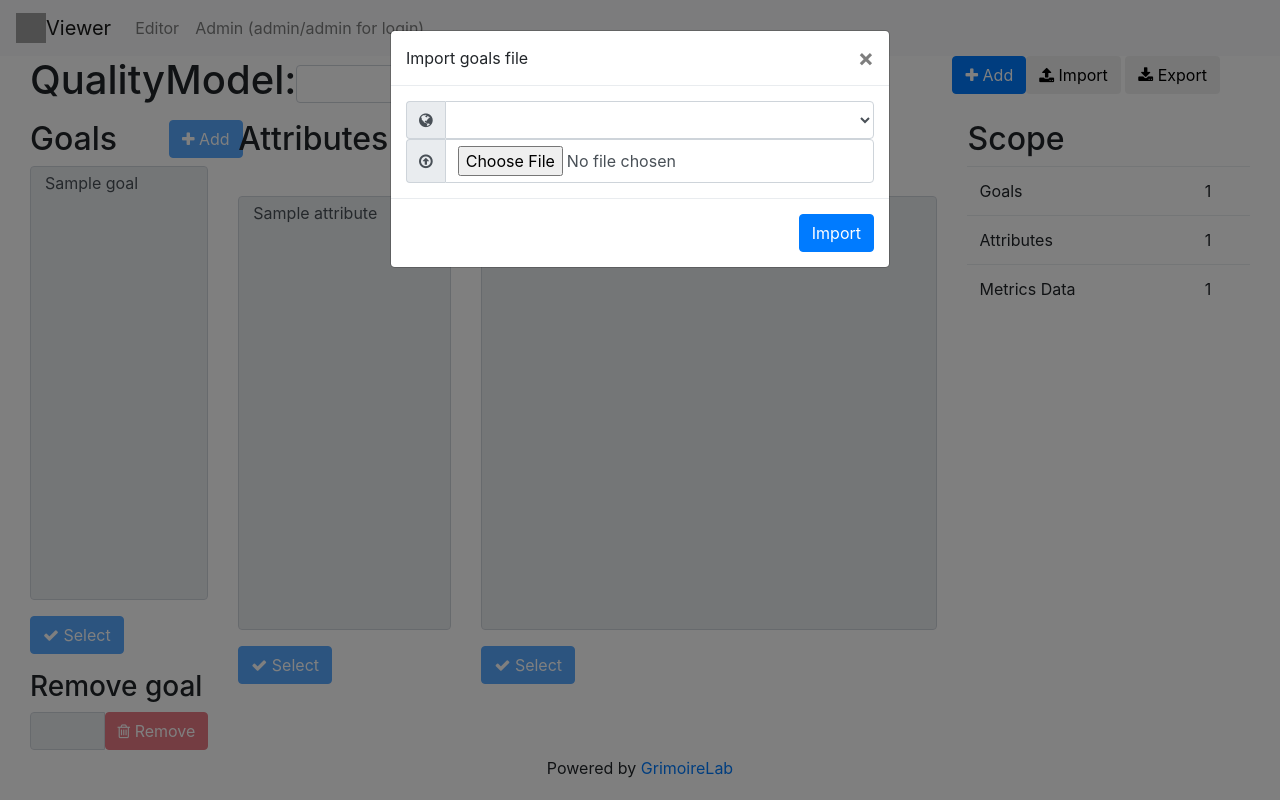
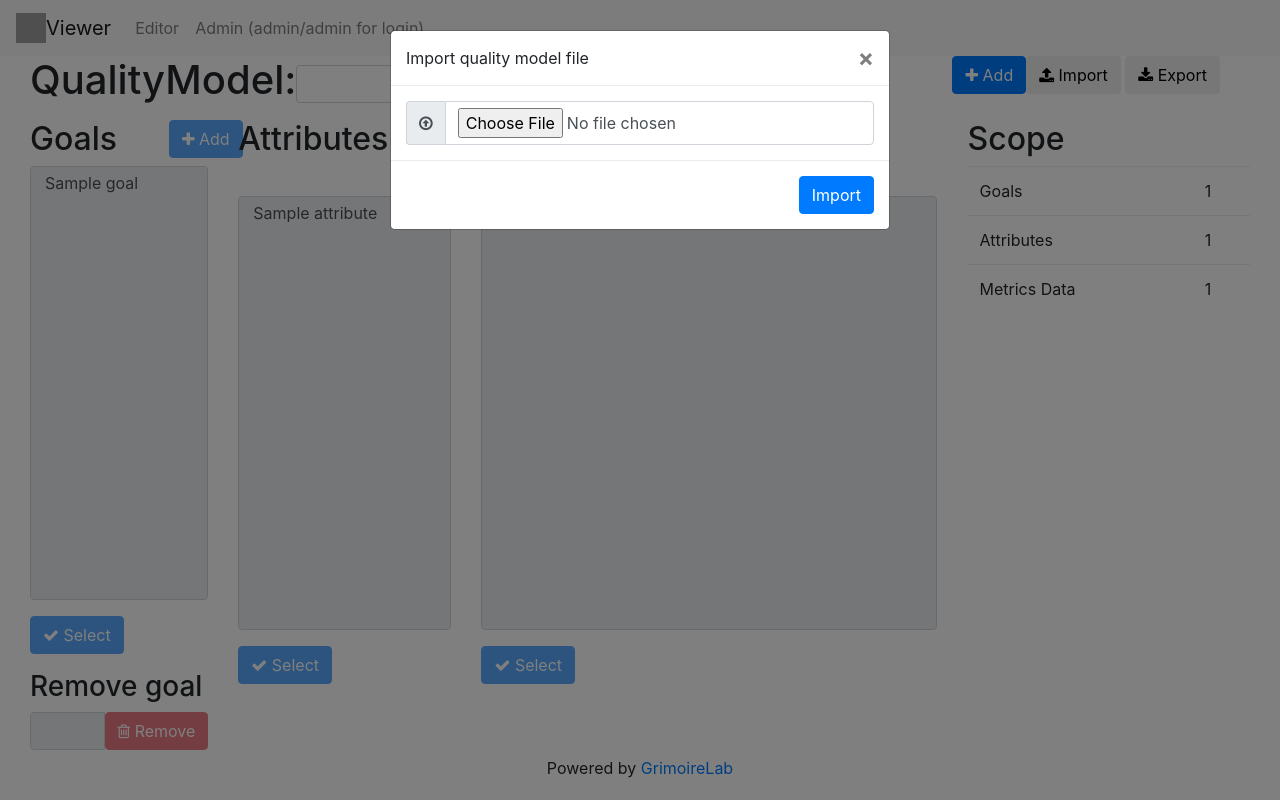
Before and after one commit to Bitergia/prosoul, a Django app: page /meditor/editor in a window 1280 px wide, after a click that opens the changed part. Run offline with Django 3.2, Linux system fonts and the light colour scheme; tables that the repository leaves empty hold one stand-in row (values such as "Sample post"); some libraries are stand-ins or nearby versions; grey boxes are pictures that could not be loaded.

Commit message:
[templates] Fix editor template titles

```diff
--- a/django_meditor/meditor/templates/meditor/editor.html
+++ b/django_meditor/meditor/templates/meditor/editor.html
@@ -21,19 +21,15 @@
             {% csrf_token %}
             <div class="modal-header">
                 <div class="modal-title">
-                    Import goals file
+                    Import quality model file
                 </div>
               <button type="button" class="close" data-dismiss="modal">&times;</button>
             </div>
             <div class="modal-body">
-                    <div class="input-group">
-                       <span class="input-group-addon"><i class="fa fa-globe"></i></span>
-                           {{ qmodels_form.name }}
-                     </div>
-                     <div class="input-group">
-                       <span class="input-group-addon"><i class="fa fa-arrow-circle-o-up"></i></span>
-                       <input type="file" name="imported_file" placeholder="Select JSON file" accept="application/json" required=True class="form-control">
-                     </div>
+               <div class="input-group">
+                 <span class="input-group-addon"><i class="fa fa-arrow-circle-o-up"></i></span>
+                 <input type="file" name="imported_file" placeholder="Select JSON file" accept="application/json" required=True class="form-control">
+               </div>
             </div>
             <div class="modal-footer">
               <button type="submit" class="btn btn-primary">Import</button>
@@ -50,7 +46,7 @@
           <div class="modal-content">
             <form id="qmodel_download" method="POST" action="./export/" enctype="multipart/form-data">{% csrf_token %}
             <div class="modal-header">
-              <div class="modal-title">Download goals file</div>
+              <div class="modal-title">Download quality model file</div>
               <button type="button" class="close" data-dismiss="modal">&times;</button>
             </div>
             <div class="modal-body">
@@ -75,7 +71,7 @@
               <form action="./add_qmodel" method="post">
                   {% csrf_token %}
               <div class="modal-header">
-                <div class="modal-title">Add qmodel</div>
+                <div class="modal-title">Add Quality Model</div>
                 <button type="button" class="close" data-dismiss="modal">&times;</button>
               </div>
               <div class="modal-body">
@@ -127,7 +123,7 @@
       </div>
   </div>
 
-  <!-- Modal: Add attribute -->
+  <!-- Modal: Add metric -->
   <div class="modal fade" id="DSModal" role="dialog">
       <div class="modal-dialog">
       <!-- Modal content-->
@@ -148,9 +144,6 @@
                 <div class="modal-body">
                     <div class="input-group"><span class="input-group-addon">Name</span>{{ metric_form.metric_name }}</div>
                     <div class="input-group"><span class="input-group-addon">Attribute</span>{{ metric_form.attributes }}</div>
-                    <div class="input-group"> <!-- Hidden field with selected goal -->
-                        {{ metric_form.goal }}
-                    </div>
                     </div>
                 <div class="modal-footer">
                     <div class="form-actions pull-right">
```
